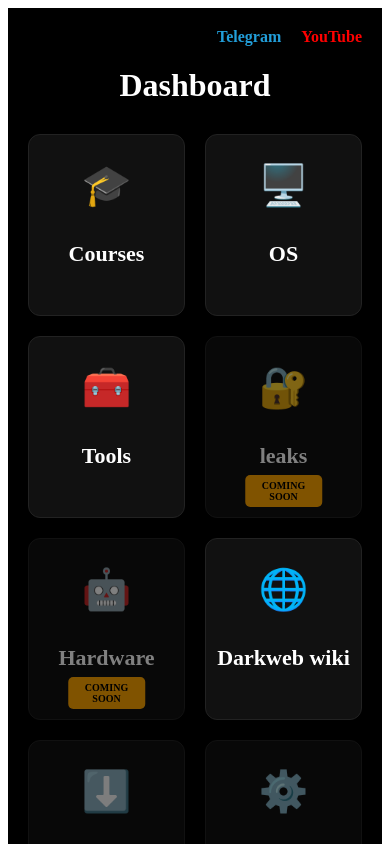
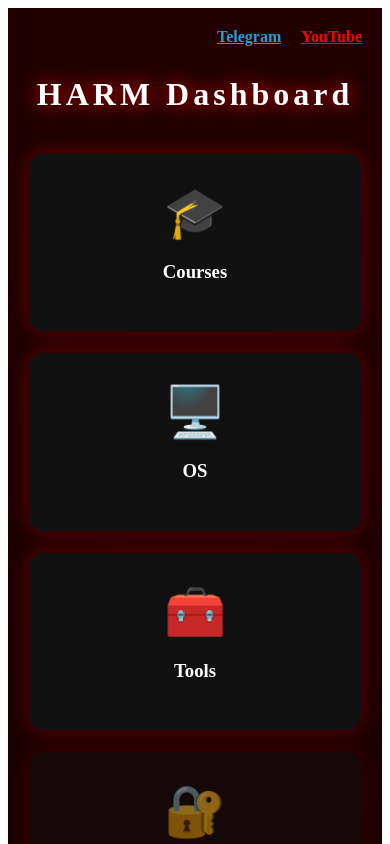
Before and after one commit to HARM199/null-site, a React (Vite) app: page /dashboard in a window 390 px wide. Shown: the top 844 px of the page. Built offline with nearby package versions, Linux system fonts and the light colour scheme.

Commit message:
fix mobile layout

```diff
--- a/src/index.css
+++ b/src/index.css
@@ -1,69 +1,71 @@
-* {
-  box-sizing: border-box;
+*{
+  margin:0;
+  padding:0;
+  box-sizing:border-box;
 }
 
 html,
 body,
-#root {
-  margin: 0;
-  padding: 0;
-  width: 100%;
-  min-height: 100vh;
-  overflow-x: hidden;
-  background: #000;
-  color: white;
+#root{
+  width:100%;
+  min-height:100vh;
+  overflow-x:hidden;
+  background:#000;
+  color:white;
 }
 
-img {
-  max-width: 100%;
-  height: auto;
+body{
+  background:
+  radial-gradient(circle at top,#200000 0%,#000 60%);
+  font-family:Arial,sans-serif;
 }
 
-a {
-  text-decoration: none;
+img{
+  max-width:100%;
+  height:auto;
 }
 
-@keyframes fadeIn {
-  from {
-    opacity: 0;
-    transform: scale(0.9);
+a{
+  text-decoration:none;
+}
+
+::-webkit-scrollbar{
+  width:8px;
+}
+
+::-webkit-scrollbar-track{
+  background:#111;
+}
+
+::-webkit-scrollbar-thumb{
+  background:red;
+  border-radius:20px;
+}
+
+@keyframes pulse{
+  0%{
+    box-shadow:0 0 20px red;
   }
 
-  to {
-    opacity: 1;
-    transform: scale(1);
+  50%{
+    box-shadow:0 0 50px red;
+  }
+
+  100%{
+    box-shadow:0 0 20px red;
   }
 }
 
-@keyframes pulse {
-  0% {
-    box-shadow: 0 0 40px red;
+@keyframes flicker{
+  0%{
+    opacity:.05;
   }
 
-  50% {
-    box-shadow: 0 0 80px red;
+  50%{
+    opacity:.2;
   }
 
-  100% {
-    box-shadow: 0 0 40px red;
+  100%{
+    opacity:.05;
   }
 }
-
-@keyframes flicker {
-  0% {
-    opacity: 0.05;
-  }
-
-  50% {
-    opacity: 0.2;
-  }
-
-  100% {
-    opacity: 0.05;
-  }
-}
-
-.card:hover {
-  transform: scale(1.03);
-  box-shadow: 0 0 20px rgba(255, 0, 0, 0.2);
-}
--- a/src/pages/Dashboard.jsx
+++ b/src/pages/Dashboard.jsx
@@ -3,8 +3,6 @@ import { categories } from "../data";
 
 export default function Dashboard() {
   const navigate = useNavigate();
-
-  const isMobile = window.innerWidth <= 768;
 
   return (
     <div style={styles.container}>
@@ -22,16 +20,9 @@ export default function Dashboard() {
         </a>
       </div>
 
-      <h1 style={styles.title}>Dashboard</h1>
+      <h1 style={styles.title}>HARM Dashboard</h1>
 
-      <div
-        style={{
-          ...styles.grid,
-          gridTemplateColumns: isMobile
-            ? "repeat(2,1fr)"
-            : "repeat(4,1fr)",
-        }}
-      >
+      <div style={styles.grid}>
         {categories.map((cat) => (
           <div
             key={cat.name}
@@ -39,7 +30,6 @@ export default function Dashboard() {
               ...styles.card,
               opacity: cat.locked ? 0.5 : 1,
               cursor: cat.locked ? "not-allowed" : "pointer",
-              position: "relative",
             }}
             onClick={() => {
               if (!cat.locked) {
@@ -47,22 +37,11 @@ export default function Dashboard() {
               }
             }}
           >
-            <div
-              style={{
-                ...styles.icon,
-                fontSize: isMobile ? "40px" : "30px",
-              }}
-            >
+            <div style={styles.icon}>
               {cat.icon}
             </div>
 
-            <h3
-              style={{
-                fontSize: isMobile ? "22px" : "18px",
-              }}
-            >
-              {cat.title}
-            </h3>
+            <h3>{cat.title}</h3>
 
             {cat.locked && (
               <div style={styles.comingSoon}>
@@ -72,13 +51,16 @@ export default function Dashboard() {
           </div>
         ))}
       </div>
+
     </div>
   );
 }
 
 const styles = {
+
   container: {
-    backgroundColor: "#000",
+    background:
+      "radial-gradient(circle at top,#220000,#000)",
     minHeight: "100vh",
     color: "white",
     padding: "20px",
@@ -88,59 +70,58 @@ const styles = {
     display: "flex",
     justifyContent: "flex-end",
     gap: "20px",
-    marginBottom: "20px",
+    marginBottom: "30px",
     flexWrap: "wrap",
   },
 
   telegram: {
     color: "#229ED9",
-    textDecoration: "none",
     fontWeight: "bold",
   },
 
   youtube: {
-    color: "#FF0000",
-    textDecoration: "none",
+    color: "#ff0000",
     fontWeight: "bold",
   },
 
   title: {
     textAlign: "center",
-    marginBottom: "30px",
+    marginBottom: "40px",
+    letterSpacing: "4px",
+    textShadow: "0 0 20px red",
   },
 
   grid: {
     display: "grid",
+    gridTemplateColumns:
+      "repeat(auto-fit,minmax(180px,1fr))",
     gap: "20px",
   },
 
   card: {
-    backgroundColor: "#111",
-    borderRadius: "12px",
-    border: "1px solid #222",
+    background: "#111",
+    border: "1px solid #330000",
+    borderRadius: "15px",
     textAlign: "center",
-    minHeight: "180px",
-
-    display: "flex",
-    flexDirection: "column",
-    justifyContent: "center",
-    alignItems: "center",
+    padding: "30px 15px",
+    transition: ".3s",
+    boxShadow: "0 0 20px rgba(255,0,0,.3)",
+    position: "relative",
   },
 
   icon: {
-    marginBottom: "10px",
+    fontSize: "50px",
+    marginBottom: "15px",
   },
 
   comingSoon: {
-    position: "absolute",
-    bottom: "10px",
-    left: "50%",
-    transform: "translateX(-50%)",
-    backgroundColor: "orange",
-    color: "black",
-    padding: "5px 10px",
-    borderRadius: "5px",
-    fontSize: "10px",
+    marginTop: "15px",
+    background: "orange",
+    color: "#000",
+    padding: "5px",
+    borderRadius: "8px",
     fontWeight: "bold",
+    fontSize: "12px",
   },
+
 };
```
